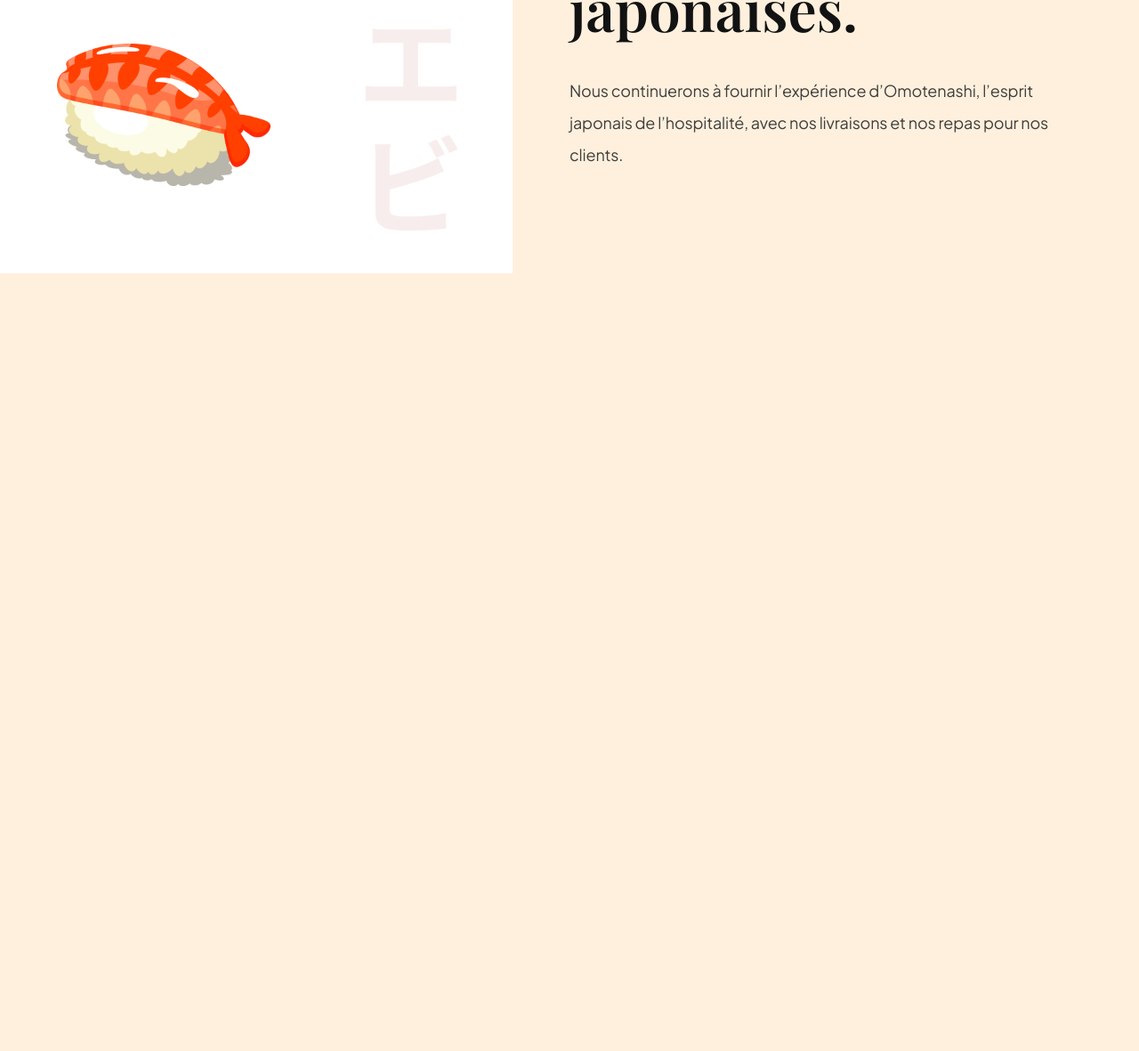
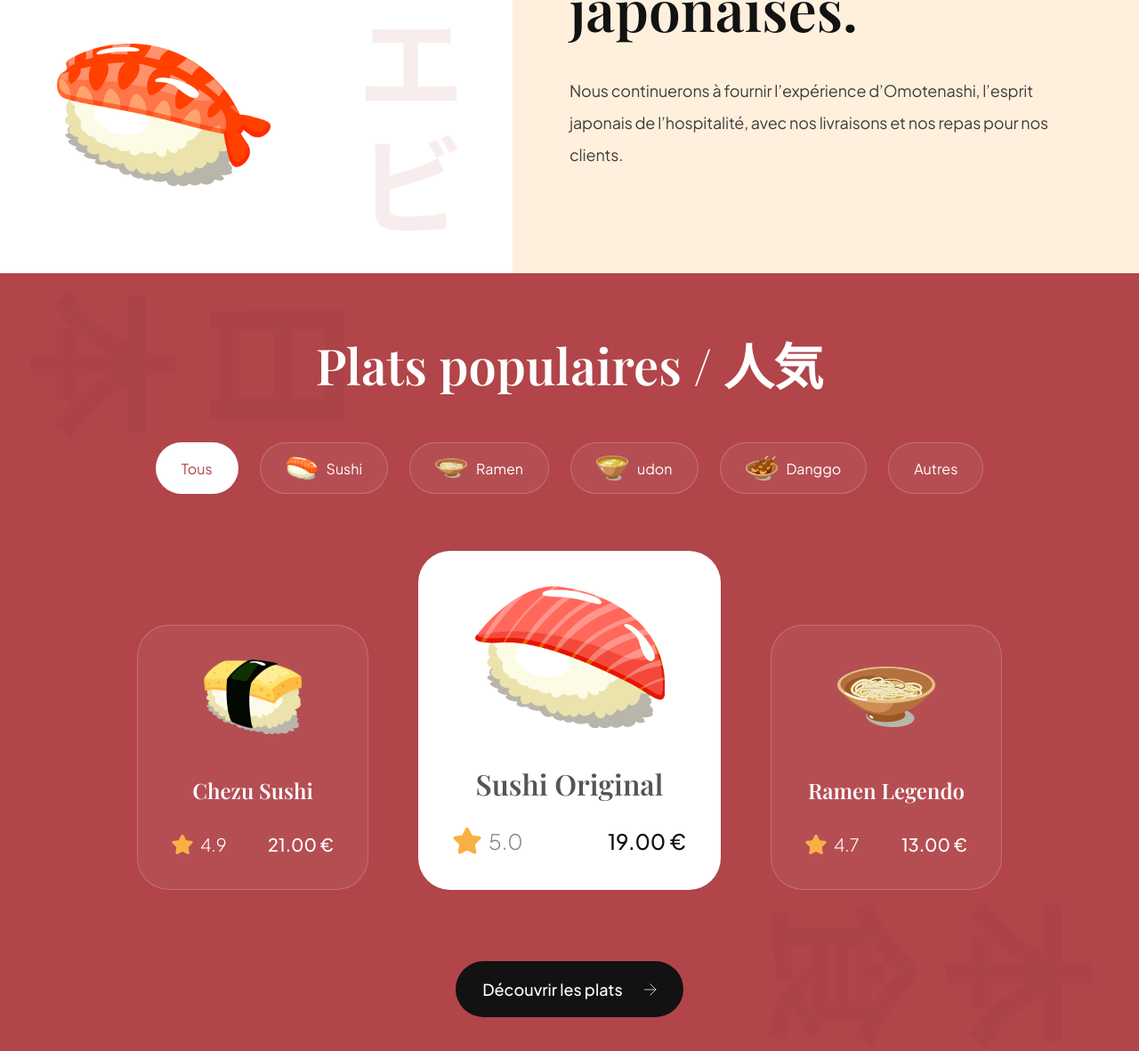
Before and after one commit to yannformation/sushiman, a website built with Vite: page index.html in a window 1280 px wide. Shown: the part 1284-2465 px from the top of the page at 89% size. Before the commit the page ends 1591 px from the top, so only its background shows below. Built offline with nearby package versions, Linux system fonts and the light colour scheme.

Commit message:
HTML + CSS section populaire réussis

```diff
--- a/css/sections/popular.css
+++ b/css/sections/popular.css
@@ -0,0 +1,183 @@
+.popular-foods {
+    padding: 64px;
+
+    display: flex;
+    flex-direction: column;
+
+    background-color: var(--primary-color);
+    background-image: url("../../assets/popular_bg.png");
+    background-position: center;
+    background-repeat: no-repeat;
+    background-size: contain;
+
+    overflow: hidden;
+}
+
+.popular-foods__title {
+    font-size: 56px;
+    font-family: var(--playfair-display);
+    font-weight: 600;
+    line-height: 78px;
+    color: #fff;
+    text-align: center;
+}
+
+.popular-foods__filters {
+    margin-top: 48px;
+    max-width: 100%;
+    overflow-X: auto;
+
+    display: flex;
+    justify-content: center;
+    gap: 24px;
+}
+
+.popular-foods__filter-btn{
+    padding: 10px 28px;display: flex;
+    flex-direction: row;
+    align-items: center;
+    gap: 10px;
+
+    background: rgba(255, 255, 255, 0.05);
+    border: 1px solid rgba(255, 255, 255, 0.2);
+    border-radius: 46px;
+
+    font-size: 16px;
+    font-weight: 300px;
+    line-height: 25px;
+    font-family: var(--plus-jakarta-sans);
+    color: #fff;
+    cursor: pointer;
+}
+
+.popular-foods__filter-btn img {
+    width:36px;
+    height: 36px;
+    object-fit: contain;
+}
+.popular-foods__filter-btn.active {
+   background: #fff;
+   color: var(--primary-color);
+}
+.popular-foods__filter-btn:hover {
+   background: #fff;
+   color: var(--primary-color);
+}
+
+.popular-foods__catalogue {
+    margin-top: 64px;
+
+    display: flex;
+    justify-content: center;
+    align-items: flex-end;
+    flex-wrap: wrap;
+    gap: 56px;
+}
+
+.popular-foods__button {
+    width: fit-content;
+
+    padding: 20px 30px;
+    margin: 80px auto 0;
+
+    font-weight:500;
+    font-size: 18px;
+    line-height: 23px;
+    font-family: var(--plus-jakarta-sans);
+    color: #fff;
+
+    border: none;
+    outline: none;
+    background: var(--secondary-color);
+    border-radius: 64px;
+    cursor: pointer;
+}
+
+.popular-foods__button img {
+    width: 14px;
+    height: 14px;
+    object-fit: contain;
+
+    margin-left: 21px;
+}
+
+/**Le catalogue**/
+.popular-foods__card {
+    padding: 38px;
+    min-width: 260px;
+    height: fit-content;
+
+    display:flex;
+    align-items: center;
+    flex-direction: column;
+
+    border-radius: 36px;
+    background:rgba(255, 255, 255, 0.05);
+    border: 1px solid rgba(255, 255, 255, 0.2);
+}
+
+.popular-foods__card-image {
+    width: 110px;
+    height: 84px;
+    object-fit: contain;
+}
+.popular-foods__card-title {
+    margin-top: 47px;
+
+    font-weight: 600;
+    font-size: 24px;
+    line-height: 32px;
+    font-family: var(--playfair-display);
+    color: #fff;
+    text-align: center;
+}
+.popular-foods__card-details {
+    width: 100%;
+    margin-top: 32px;
+}
+.popular-foods__card-rating {
+   display: flex;
+   align-items: center;
+   gap: 8px;
+}
+.popular-foods__card-rating img {
+   width: 24px;
+   height: 24px;
+   object-fit: contain;
+}
+.popular-foods__card-rating p {
+   font-size: 20px;
+   font-weight: 300;
+   font-family: var(--plus-jakarta-sans);
+   color: #fff;
+}
+.popular-foods__card-price {
+   font-size: 20px;
+   font-weight: 500;
+   font-family: var(--plus-jakarta-sans);
+   color: #fff;
+}
+.popular-foods__card.active-card {
+  background: #fff;
+  min-width: 340px;
+}
+.popular-foods__card.active-card .popular-foods__card-image{
+    width: 214px;
+    height: 160px;
+}
+.popular-foods__card.active-card .popular-foods__card-title{
+    color: var(--black-500);
+    font-size: 32px;
+}
+.popular-foods__card.active-card .popular-foods__card-rating img{
+    width:32px;
+    height: 32px;
+}
+.popular-foods__card.active-card .popular-foods__card-rating p{
+    font-size: 24px;
+    color: var(--gray-100);
+}
+.popular-foods__card.active-card .popular-foods__card-price{
+    font-size: 24px;
+    color: var(--secondary-color);
+}
--- a/index.html
+++ b/index.html
@@ -106,6 +106,82 @@
       </p>
     </div>
   </section>
+
+  <section class="popular-foods" id="menu">
+    <h2 class="popular-foods__title">Plats populaires / 人気</h2>
+
+    <div class="popular-foods__filters sushi__hide-scrollbar">
+      <button class="popular-foods__filter-btn active">
+        Tous
+      </button>
+      <button class="popular-foods__filter-btn">
+        <img src="/assets/sushi-9.png" alt="sushi 9" />
+        Sushi
+      </button>
+      <button class="popular-foods__filter-btn">
+        <img src="/assets/sushi-8.png" alt="sushi 8" />
+        Ramen
+      </button>
+      <button class="popular-foods__filter-btn">
+        <img src="/assets/sushi-7.png" alt="sushi 7" />
+        udon
+      </button>
+      <button class="popular-foods__filter-btn">
+        <img src="/assets/sushi-6.png" alt="sushi 6" />
+        Danggo
+      </button>
+      <button class="popular-foods__filter-btn">
+        Autres
+      </button>
+
+    </div>
+    <div class="popular-foods__catalogue">
+      <article class="popular-foods__card">
+        <img class="popular-foods__card-image" src="assets/sushi-12.png" alt="sushi-12" />
+        <h4 class="popular-foods__card-title">Chezu Sushi</h4>
+
+        <div class="popular-foods__card-details flex-between">
+          <div class="popular-foods__card-rating">
+            <img src="assets/star.svg" alt="étoiles" />
+            <p>4.9</p>
+          </div>
+
+          <p class="popular-foods__card-price">21.00 €</p>
+        </div>
+      </article>
+      <article class="popular-foods__card active-card">
+        <img class="popular-foods__card-image" src="assets/sushi-11.png" alt="sushi-11" />
+        <h4 class="popular-foods__card-title">Sushi Original</h4>
+
+        <div class="popular-foods__card-details flex-between">
+          <div class="popular-foods__card-rating">
+            <img src="assets/star.svg" alt="étoiles" />
+            <p>5.0</p>
+          </div>
+
+          <p class="popular-foods__card-price">19.00 €</p>
+        </div>
+      </article>
+      <article class="popular-foods__card">
+        <img class="popular-foods__card-image" src="assets/sushi-10.png" alt="sushi-10" />
+        <h4 class="popular-foods__card-title">Ramen Legendo</h4>
+
+        <div class="popular-foods__card-details flex-between">
+          <div class="popular-foods__card-rating">
+            <img src="assets/star.svg" alt="étoiles" />
+            <p>4.7</p>
+          </div>
+
+          <p class="popular-foods__card-price">13.00 €</p>
+        </div>
+      </article>
+    </div>
+
+    <button class="popular-foods__button">
+      Découvrir les plats
+      <img src="assets/arrow-right.svg" alt="flèche vers la droite" />
+    </button>
+  </section>
   <script src="js/script.js" type="module"></script>
 </body>
 </html>
```
